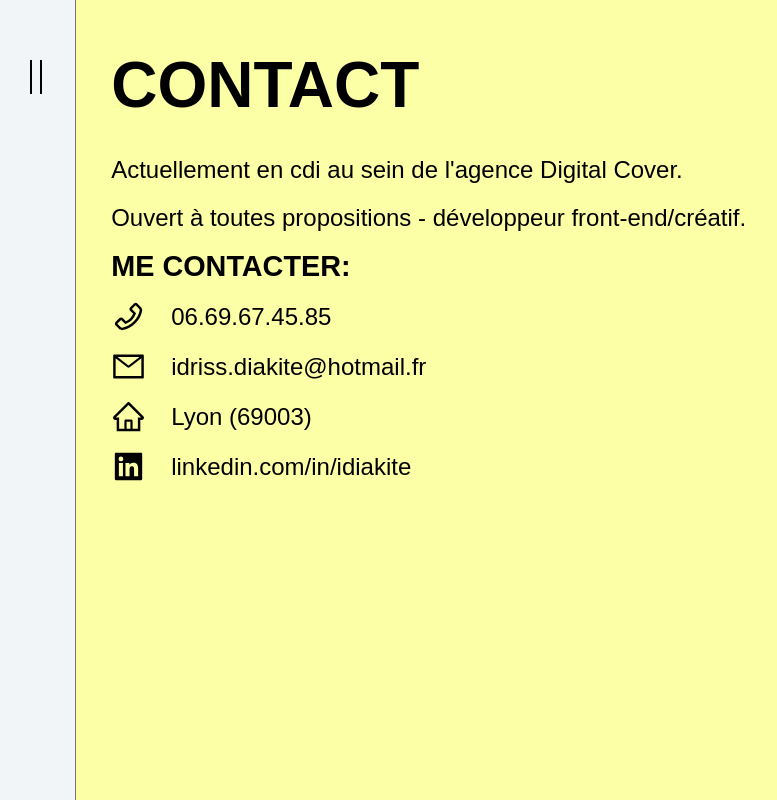
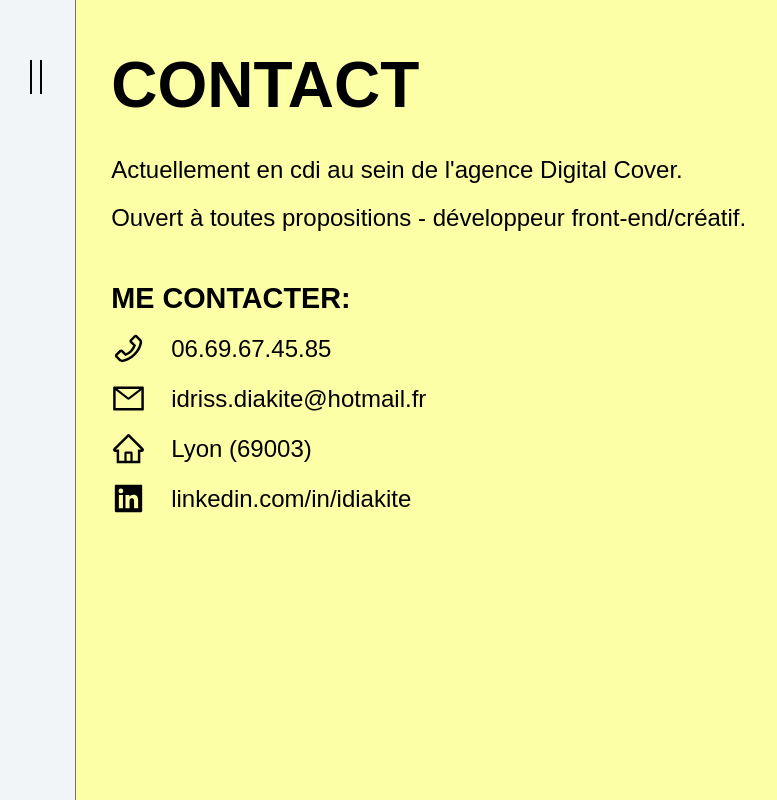
Before and after one commit to idrissdiakite/portfolio-react, a React (Create React App) app: page /contact in a window 1280 px wide. Shown: the whole page, without its empty margins (0-777 px from the left). Built offline with nearby package versions, Linux system fonts and the light colour scheme; a web font is replaced by a local one.

Commit message:
🎨 [CONTACT] Updated margin top details

```diff
--- a/src/components/Contact/style.scss
+++ b/src/components/Contact/style.scss
@@ -3,7 +3,7 @@
 .contact {
   background-color: $bg-4;
 
-  &__details { margin-top: 1rem; }
+  &__details { margin-top: 3rem; }
 
   &__links {
     margin-top: 1rem;
```
